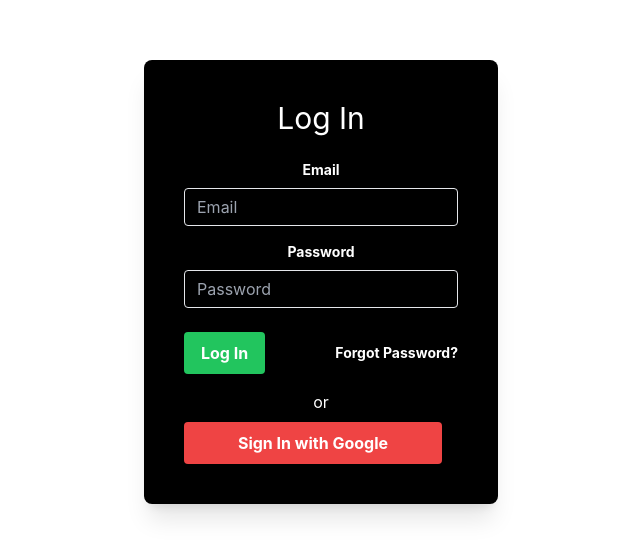
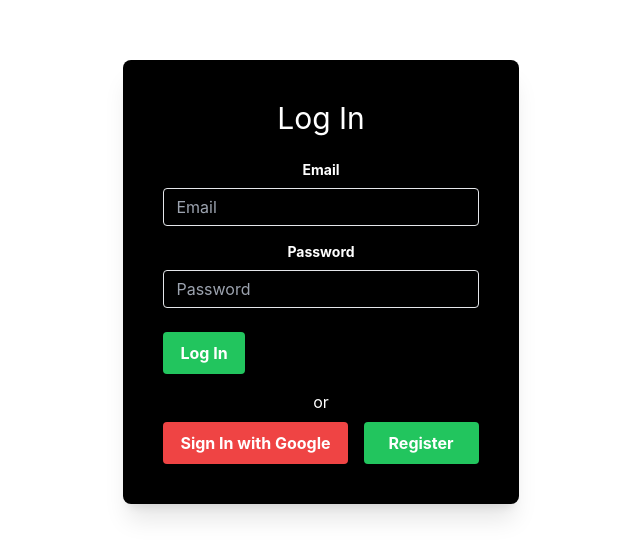
Before and after one commit to P1YU5H-50N1/Blackrose-dash, a Vue app: page /login in a window 1280 px wide. Shown: the part 150-708 px from the top of the page, without its empty margins (319-959 px from the left). Built offline with nearby package versions, Linux system fonts and the light colour scheme; no server answers.

Commit message:
Added: loginwithgoogle button is working

```diff
--- a/src/views/pages/account/login.vue
+++ b/src/views/pages/account/login.vue
@@ -3,6 +3,7 @@
     <form class="p-10 bg-black rounded-lg shadow-xl" @submit.prevent="login">
       <h1 class="text-white text-3xl mb-6">Log In</h1>
       <div class="mb-4">
+        <div v-if="error">{{ error }}</div>
         <label class="block text-white text-sm font-bold mb-2" for="email">
           Email
         </label>
@@ -36,24 +37,26 @@
         >
           Log In
         </button>
-        <router-link
-          class="inline-block align-baseline font-bold text-sm text-white hover:text-green-500"
-          href="#"
-          to="/forgot-password"
-        >
-          Forgot Password?
-        </router-link>
       </div>
       <div class="mt-4">
         <p class="text-white text-center">or</p>
       </div>
       <div class="flex justify-center mt-2">
         <button
+          @click="loginWithGoogle()"
           class="bg-red-500 w-full hover:bg-red-700 text-white font-bold py-2 px-4 rounded focus:outline-none focus:shadow-outline mr-4"
           type="button"
         >
           Sign In with Google
         </button>
+        <router-link to="/register">
+          <button
+            class="bg-green-500 w-full hover:bg-red-700 text-white font-bold py-2 px-4 rounded focus:outline-none focus:shadow-outline mr-4"
+            type="button"
+          >
+            Register
+          </button>
+        </router-link>
       </div>
     </form>
   </div>
@@ -61,11 +64,17 @@
 
 <script>
 import { ref } from "vue";
-import { useStore } from "vuex";
+import { useStore, mapState } from "vuex";
 import { useRouter } from "vue-router";
 
 export default {
   name: "login",
+  computed: mapState({
+    error: (state) => state.error,
+    error(state) {
+      return state.error;
+    },
+  }),
   setup() {
     const login_form = ref({});
     const store = useStore();
@@ -73,12 +82,20 @@
 
     const login = async () => {
       await store.dispatch("logIn", login_form.value);
-      router.push('/')
+      if (await store.getters["emailVerified"]) {
+        router.push("/");
+      }
     };
-
+    const loginWithGoogle = async () => {
+      await store.dispatch("loginWithGoogle");
+      if (!store.state.error) {
+        router.push("/");
+      }
+    };
     return {
       login_form,
       login,
+      loginWithGoogle,
     };
   },
 };
@@ -92,19 +109,3 @@
   cursor: pointer;
 }
 </style>
-
-<!-- <template>
-    <div>
-        login
-    </div>
-</template>
-
-<script>
-export default {
-    name:'login'
-}
-</script>
-
-<style>
-
-</style> -->
--- a/src/views/pages/account/register.vue
+++ b/src/views/pages/account/register.vue
@@ -7,6 +7,7 @@
       @submit.prevent="register"
     >
       <h2 class="text-2xl font-bold mb-6">Create an account</h2>
+      <div v-if="error">{{ error }}</div>
       <div class="mb-4">
         <label for="email" class="block text-gray-700 font-bold mb-2"
           >Email</label
@@ -40,60 +41,63 @@
         Register
       </button>
       <div class="flex items-center justify-between mt-6">
-        <router-link
-          to="/forgot-password"
-          class="text-sm text-gray-600 hover:text-gray-100"
-          >Forgot password?</router-link
-        >
         <div class="flex items-center">
           <span class="text-gray-600 mr-2">or</span>
-          <button
-            @click="loginWithGoogle()"
-            class="bg-gray-800 hover:bg-gray-900 text-white font-bold py-2 px-4 rounded focus:outline-none focus:shadow-outline"
-          >
-            Sign in with Google
-          </button>
         </div>
       </div>
     </form>
+    <button
+      @click="loginWithGoogle()"
+      class="bg-gray-800 hover:bg-gray-900 text-white font-bold py-2 px-4 rounded focus:outline-none focus:shadow-outline"
+    >
+      Sign in with Google
+    </button>
   </div>
 </template>
 
 <script>
 import { ref } from "vue";
-import { useStore } from "vuex";
+import { useStore, mapState } from "vuex";
 import { getAuth, signInWithPopup, GoogleAuthProvider } from "firebase/auth";
 import { useRouter } from "vue-router";
+
 export default {
   name: "Register",
-  methods: {
-    loginWithGoogle() {
-      // const provider = new GoogleAuthProvider()
-      // const auth = getAuth();
-      // signInWithPopup(auth, provider)
-      //   .then((result) => {
-      //     // This gives you a Google Access Token. You can use it to access the Google API.
-      //     const credential = GoogleAuthProvider.credentialFromResult(result);
-      //     const token = credential.accessToken;
-      //     // The signed-in user info.
-      //     const user = result.user
-      //     console.log(user,token,"OAUTH GOOGLE")
-      //     // IdP data available using getAdditionalUserInfo(result)
-      //     // ...
-      //   })
-      //   .catch((error) => {
-      //   // Handle Errors here.
-      //   const errorCode = error.code;
-      //   const errorMessage = error.message;
-      //   // The email of the user's account used.
-      //   const email = error.customData.email;
-      //   // The AuthCredential type that was used.
-      //   const credential = GoogleAuthProvider.credentialFromError(error);
-      //   console.log(error)
-      //   // ...
-      // });
+  computed: mapState({
+    error: (state) => state.error,
+    error(state) {
+      return state.error;
     },
-  },
+  }),
+
+  // methods: {
+  //   loginWithGoogle() {
+  //     const provider = new GoogleAuthProvider()
+  //     const auth = getAuth();
+  //     signInWithPopup(auth, provider)
+  //       .then((result) => {
+  //         // This gives you a Google Access Token. You can use it to access the Google API.
+  //         const credential = GoogleAuthProvider.credentialFromResult(result);
+  //         const token = credential.accessToken;
+  //         // The signed-in user info.
+  //         const user = result.user
+  //         console.log(user,token,"OAUTH GOOGLE")
+  //         // IdP data available using getAdditionalUserInfo(result)
+  //         // ...
+  //       })
+  //       .catch((error) => {
+  //       // Handle Errors here.
+  //       console.log(error)
+  //       // const errorCode = error.code;
+  //       // const errorMessage = error.message;
+  //       // // The email of the user's account used.
+  //       // const email = error.customData.email;
+  //       // // The AuthCredential type that was used.
+  //       // const credential = GoogleAuthProvider.credentialFromError(error);
+  //       // ...
+  //     });
+  //   },
+  // },
   setup() {
     const register_form = ref({});
     const store = useStore();
@@ -101,11 +105,20 @@
 
     const register = async () => {
       await store.dispatch("register", register_form.value);
-      router.push("/");
+      if (store.state.error == "Email Not Verified") {
+        router.push("/login");
+      }
+    };
+    const loginWithGoogle = async () => {
+      await store.dispatch("loginWithGoogle");
+      if (!store.state.error) {
+        router.push("/");
+      }
     };
 
     return {
       register_form,
+      loginWithGoogle,
       register,
     };
   },
```
